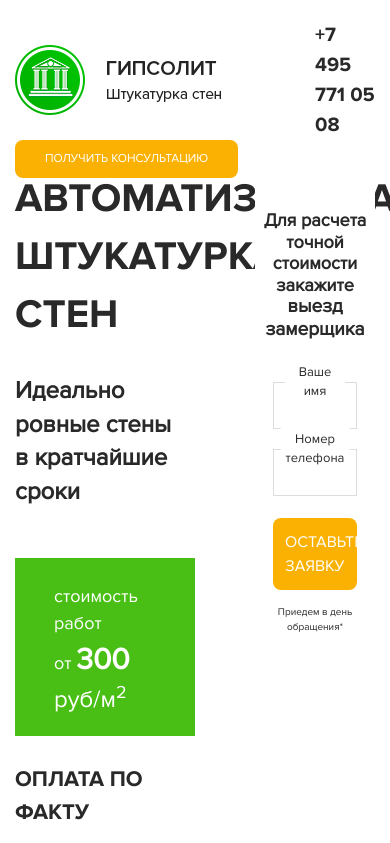
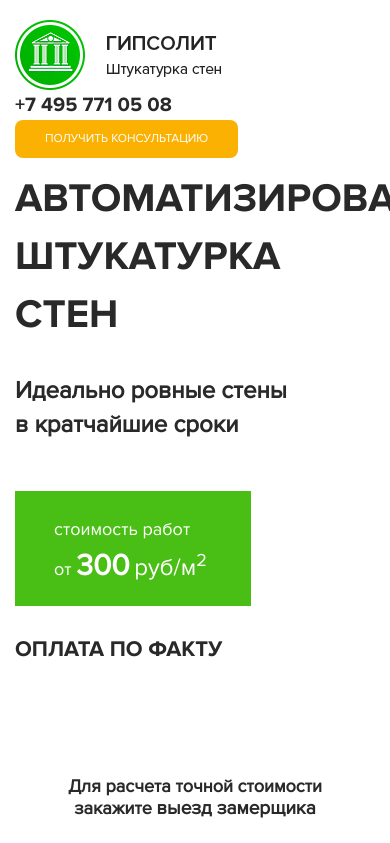
Before and after one commit to DocDuck/Plaster_Walls, a website: page index.html in a window 390 px wide. Shown: the top 843 px of the page. Drawn offline with nearby package versions, Linux system fonts and the light colour scheme.

Commit message:
from kungur

```diff
--- a/gulpfile.js
+++ b/gulpfile.js
@@ -12,7 +12,7 @@ gulp.task('sass', function() {//таск компилит все сассы в
 gulp.task('sync', function(){//запускает браузер-синк
 	sync({
 		server: {
-			baseDir: '../src'
+			baseDir: '../Plaster_Walls'
 		},
 		notify: false
 	});
--- a/index.html
+++ b/index.html
@@ -12,20 +12,20 @@
 	<script src="https://code.jquery.com/jquery-3.2.1.slim.min.js" integrity="sha384-KJ3o2DKtIkvYIK3UENzmM7KCkRr/rE9/Qpg6aAZGJwFDMVNA/GpGFF93hXpG5KkN" crossorigin="anonymous"></script>
 </head>
 <body>
-	<main class="main">
+	<main class="main img-fluid">
 
 		<div class="container">
 			<div class="header">
 				<div class="row no-gutters align-items-center justify-content-between">
-					<div class="col-3">
+					<div class="col-xl-3 col-md-3 col-sm-4">
 						<div class="logo">
 							<img src="img/logo.png" alt="ГИПСОЛИТ Штукатурка стен">
 						</div>
 					</div>
-					<div class="col-2 offset-4">
+					<div class="col-xl-2 offset-xl-4 col-md-4 offset-md-2">
 						<a class="main-phone" href="">+7 495 771 05 08</a>
 					</div>
-					<div class="col-auto">
+					<div class="col-xl-3 col-md-3 col-sm-4">
 						<button class="header-btn button">
 							Получить консультацию
 						</button>
@@ -34,7 +34,7 @@
 			</div>
 			<div class="main-content">
 				<div class="row no-gutters align-items-start justify-content-between">
-					<div class="col-6">
+					<div class="col-md-6 col-sm-12">
 						<h1><strong>автоматизированная</strong><br>штукатурка стен</h1>
 						<p class="main-subtitle">Идеально ровные стены<br>в кратчайшие сроки</p>
 						<div class="main-trigger">
@@ -42,7 +42,7 @@
 						</div>
 						<strong class="main-pay">оплата по факту</strong>
 					</div>
-					<div class="col-4 col-offset-2  main-form">
+					<div class="col-xl-4 offset-xl-2 col-md-5 offset-md-1 main-form">
 						<p class="main-form_header">Для расчета точной стоимости <br>закажите <strong>выезд замерщика</strong></p>
 						<form action="#">
 							<label for="#">Ваше имя</label>
--- a/sass/style.sass
+++ b/sass/style.sass
@@ -15,6 +15,10 @@ html
 	font-size: 10px
 body
 	@include reg()
+button, input, a
+	&:focus
+		outline: none
+/*Стили всех кнопочек*/
 .button
 	background-color: $btn-color
 	color: white
@@ -23,6 +27,11 @@ body
 	border: none
 	border-radius: 8px
 	text-transform: uppercase
+	transition: all 0.5s
+	&:hover
+		cursor: pointer
+		background-color: darken($btn-color, 7%)
+
 
 /* Typography */
 section
@@ -31,6 +40,8 @@ section
 /* Main (первая секция)*/
 .header
 	height: 7rem
+	&-btn
+
 .main
 	padding: 2rem 0
 	background: #fff url(../img/bg.jpg) center center no-repeat
@@ -47,6 +58,7 @@ section
 	/* Правая часть блока main*/
 
 	h1
+		margin-top: 0
 		margin-bottom: 3rem
 		@include bold()
 		text-transform: uppercase
@@ -114,3 +126,10 @@ section
 			display: block
 			margin-top: 1.5rem
 			font-size: 1rem
+
+@media (max-width: 991px)
+	.main-phone
+		text-align: center
+	.main h1
+
+	.main-form
```
Also changed, not shown: package.json (+9 -10 lines), css/style.css, 2 other files.
